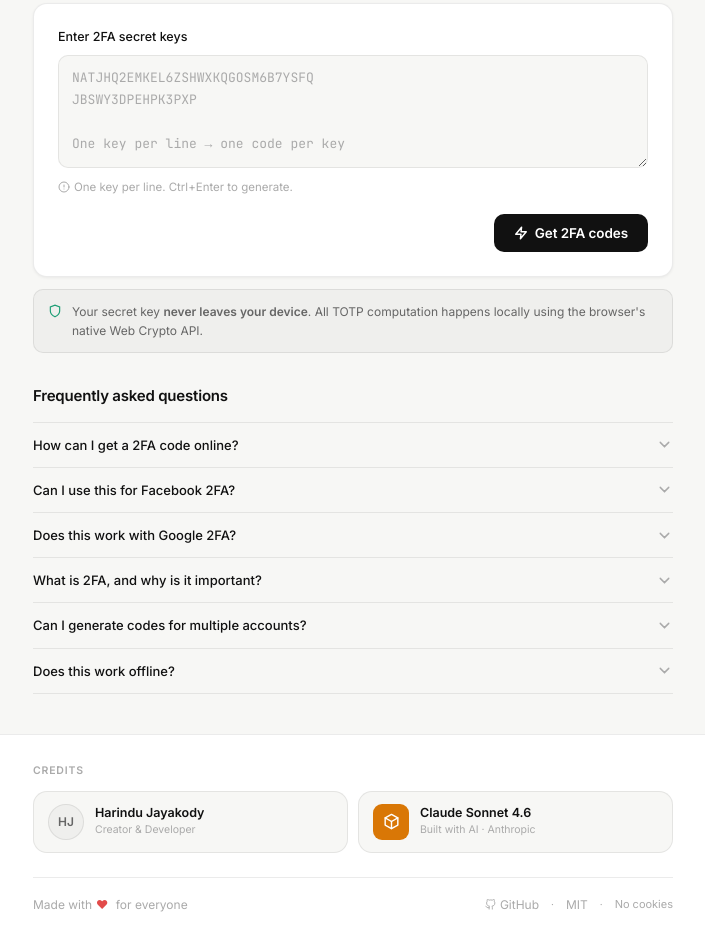
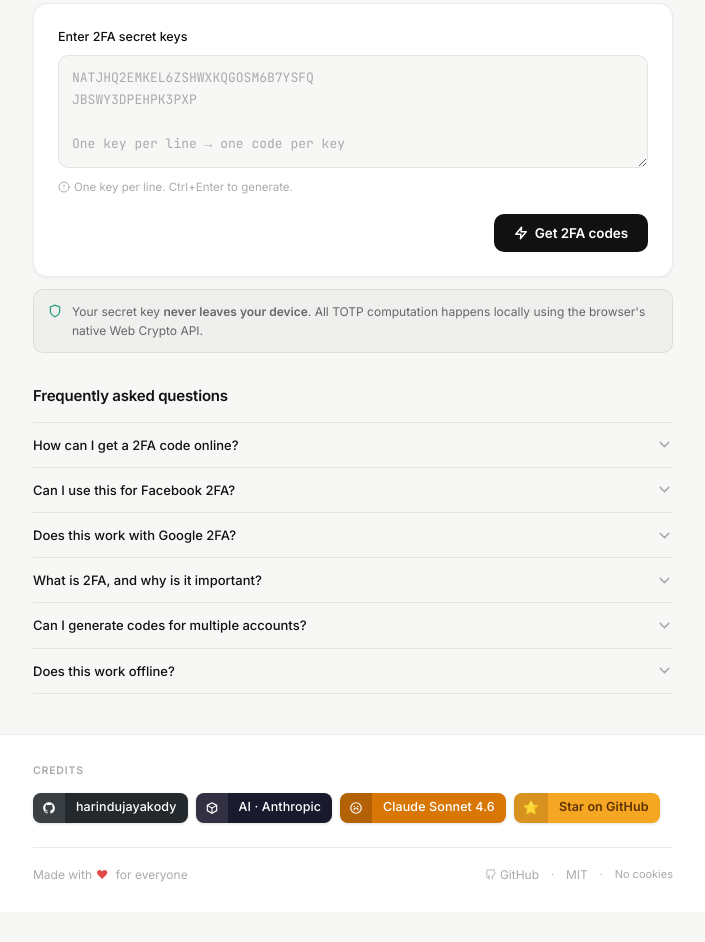
Before and after one commit to harindujayakody/2fa-tools, a plain HTML site: page index.html in a window 1280 px wide. Shown: the part 248-1190 px from the top of the page, without its empty margins (287-992 px from the left). After the commit the page ends 1160 px from the top, so only its background shows below. Drawn offline with Linux system fonts and the light colour scheme.

Commit message:
Add files via upload

```diff
--- a/index.html
+++ b/index.html
@@ -561,41 +561,79 @@ footer {
 
 .footer-credits-label {
   font-size: 10.5px; font-weight: 600; letter-spacing: 0.8px;
-  text-transform: uppercase; color: var(--text-tertiary); margin-bottom: 12px;
+  text-transform: uppercase; color: var(--text-tertiary); margin-bottom: 14px;
 }
 
-.footer-credits-grid {
-  display: grid; grid-template-columns: 1fr 1fr;
-  gap: 10px; margin-bottom: 24px;
-}
-@media (max-width: 420px) { .footer-credits-grid { grid-template-columns: 1fr; } }
-
-.credit-card {
-  display: flex; align-items: center; gap: 11px;
-  padding: 12px 14px;
-  background: var(--bg-secondary); border: 1px solid var(--border);
-  border-radius: var(--radius-lg); text-decoration: none;
-  transition: border-color var(--ease), background var(--ease);
-  -webkit-tap-highlight-color: transparent;
-}
-.credit-card:hover { border-color: var(--border-hover); background: var(--bg-tertiary); }
-.credit-card:active { transform: scale(0.98); }
-
-.avatar {
-  width: 36px; height: 36px; border-radius: 50%;
-  background: var(--bg-tertiary); border: 1px solid var(--border);
-  display: flex; align-items: center; justify-content: center;
-  flex-shrink: 0; font-size: 12px; font-weight: 600; color: var(--text-secondary);
+/* ── Badge chip row ── */
+.badge-row {
+  display: flex; flex-wrap: wrap; gap: 8px;
+  margin-bottom: 24px; align-items: center;
 }
 
-.claude-avatar {
-  width: 36px; height: 36px; border-radius: 9px; background: #D97706;
-  display: flex; align-items: center; justify-content: center; flex-shrink: 0;
+/* Base chip */
+.chip {
+  display: inline-flex; align-items: center;
+  height: 30px; border-radius: 8px;
+  overflow: hidden; text-decoration: none;
+  font-size: 12.5px; font-weight: 500;
+  font-family: var(--font-sans);
+  box-shadow: 0 1px 3px rgba(0,0,0,0.12);
+  transition: transform 0.15s ease, box-shadow 0.15s ease, opacity 0.15s;
+  -webkit-tap-highlight-color: transparent;
+  cursor: pointer; border: none; padding: 0;
+  white-space: nowrap;
 }
 
-.credit-info { min-width: 0; }
-.credit-name { font-size: 12.5px; font-weight: 600; color: var(--text); line-height: 1.3; white-space: nowrap; overflow: hidden; text-overflow: ellipsis; }
-.credit-sub  { font-size: 10.5px; color: var(--text-tertiary); margin-top: 1px; }
+.chip:hover  { transform: translateY(-1px); box-shadow: 0 3px 8px rgba(0,0,0,0.18); }
+.chip:active { transform: scale(0.97); box-shadow: 0 1px 2px rgba(0,0,0,0.1); }
+
+/* Left icon segment */
+.chip-icon {
+  display: flex; align-items: center; justify-content: center;
+  padding: 0 9px; height: 100%;
+  background: rgba(0,0,0,0.25);
+  flex-shrink: 0;
+}
+
+/* Right label segment */
+.chip-label {
+  display: flex; align-items: center;
+  padding: 0 11px; height: 100%;
+  letter-spacing: 0.1px;
+}
+
+/* GitHub chip — dark */
+.chip-github {
+  background: #24292e;
+  color: #ffffff;
+}
+.chip-github .chip-icon { background: rgba(255,255,255,0.1); }
+
+/* Anthropic AI chip — dark slate */
+.chip-anthropic {
+  background: #1a1a2e;
+  color: #ffffff;
+}
+.chip-anthropic .chip-icon { background: rgba(255,255,255,0.1); }
+
+/* Claude chip — warm amber */
+.chip-claude {
+  background: #D97706;
+  color: #ffffff;
+}
+.chip-claude .chip-icon { background: rgba(0,0,0,0.18); }
+
+/* Star chip — gold */
+.chip-star {
+  background: #f5a623;
+  color: #7a4500;
+}
+.chip-star .chip-icon { background: rgba(0,0,0,0.12); font-size: 13px; }
+.chip-star .chip-label { color: #5c3200; font-weight: 600; }
+
+/* Dark mode adjustments */
+[data-theme="dark"] .chip { box-shadow: 0 1px 4px rgba(0,0,0,0.4); }
+[data-theme="dark"] .chip:hover { box-shadow: 0 3px 10px rgba(0,0,0,0.5); }
 
 .footer-bottom {
   padding-top: 18px; border-top: 1px solid var(--border);
@@ -801,27 +839,50 @@ footer {
 <footer>
   <div class="footer-inner">
     <p class="footer-credits-label">Credits</p>
-    <div class="footer-credits-grid">
-      <a class="credit-card" href="https://github.com/harindujayakody" target="_blank" rel="noopener" aria-label="Harindu Jayakody">
-        <div class="avatar">HJ</div>
-        <div class="credit-info">
-          <p class="credit-name">Harindu Jayakody</p>
-          <p class="credit-sub">Creator &amp; Developer</p>
-        </div>
+    <div class="badge-row">
+
+      <!-- GitHub / harindujayakody -->
+      <a class="chip chip-github" href="https://github.com/harindujayakody" target="_blank" rel="noopener" aria-label="harindujayakody on GitHub">
+        <span class="chip-icon">
+          <svg width="14" height="14" viewBox="0 0 24 24" fill="white">
+            <path d="M12 2C6.477 2 2 6.477 2 12c0 4.418 2.865 8.166 6.839 9.489.5.092.682-.217.682-.483 0-.237-.009-.868-.013-1.703-2.782.605-3.369-1.342-3.369-1.342-.454-1.155-1.11-1.462-1.11-1.462-.908-.62.069-.608.069-.608 1.003.07 1.531 1.03 1.531 1.03.892 1.529 2.341 1.087 2.91.832.092-.647.35-1.088.636-1.338-2.22-.253-4.555-1.113-4.555-4.951 0-1.093.39-1.988 1.029-2.688-.103-.253-.446-1.272.098-2.65 0 0 .84-.27 2.75 1.026A9.564 9.564 0 0 1 12 6.844a9.59 9.59 0 0 1 2.504.337c1.909-1.296 2.747-1.027 2.747-1.027.546 1.379.202 2.398.1 2.651.64.7 1.028 1.595 1.028 2.688 0 3.848-2.339 4.695-4.566 4.943.359.309.678.92.678 1.855 0 1.338-.012 2.419-.012 2.747 0 .268.18.58.688.482A10.02 10.02 0 0 0 22 12c0-5.523-4.477-10-10-10z"/>
+          </svg>
+        </span>
+        <span class="chip-label">harindujayakody</span>
       </a>
-      <a class="credit-card" href="https://www.anthropic.com/claude" target="_blank" rel="noopener" aria-label="Claude Sonnet 4.6 by Anthropic">
-        <div class="claude-avatar">
-          <svg width="19" height="19" viewBox="0 0 24 24" fill="none">
-            <path d="M12 3L4 7.5V16.5L12 21L20 16.5V7.5L12 3Z" stroke="white" stroke-width="1.8" stroke-linejoin="round"/>
+
+      <!-- Anthropic AI -->
+      <a class="chip chip-anthropic" href="https://www.anthropic.com" target="_blank" rel="noopener" aria-label="Anthropic AI">
+        <span class="chip-icon">
+          <!-- Anthropic A mark -->
+          <svg width="14" height="14" viewBox="0 0 24 24" fill="none">
+            <path d="M12 3L4 7.5V16.5L12 21L20 16.5V7.5L12 3Z" stroke="white" stroke-width="2" stroke-linejoin="round"/>
             <path d="M4 7.5L12 12L20 7.5" stroke="white" stroke-width="1.8" stroke-linecap="round" stroke-linejoin="round"/>
             <line x1="12" y1="12" x2="12" y2="21" stroke="white" stroke-width="1.8" stroke-linecap="round"/>
           </svg>
-        </div>
-        <div class="credit-info">
-          <p class="credit-name">Claude Sonnet 4.6</p>
-          <p class="credit-sub">Built with AI · Anthropic</p>
-        </div>
+        </span>
+        <span class="chip-label">AI · Anthropic</span>
       </a>
+
+      <!-- Claude Sonnet 4.6 -->
+      <a class="chip chip-claude" href="https://www.anthropic.com/claude" target="_blank" rel="noopener" aria-label="Claude Sonnet 4.6">
+        <span class="chip-icon">
+          <svg width="14" height="14" viewBox="0 0 24 24" fill="none">
+            <circle cx="12" cy="12" r="9" stroke="white" stroke-width="2"/>
+            <path d="M8.5 15.5c0-1.933 1.567-3.5 3.5-3.5s3.5 1.567 3.5 3.5" stroke="white" stroke-width="1.8" stroke-linecap="round"/>
+            <circle cx="9" cy="9.5" r="1.2" fill="white"/>
+            <circle cx="15" cy="9.5" r="1.2" fill="white"/>
+          </svg>
+        </span>
+        <span class="chip-label">Claude Sonnet 4.6</span>
+      </a>
+
+      <!-- Star on GitHub -->
+      <a class="chip chip-star" href="https://github.com/harindujayakody/2fa-tools" target="_blank" rel="noopener" aria-label="Star on GitHub">
+        <span class="chip-icon">⭐</span>
+        <span class="chip-label">Star on GitHub</span>
+      </a>
+
     </div>
     <div class="footer-bottom">
       <p class="footer-made">Made with <span class="heart">♥</span>&nbsp;for everyone</p>
```
